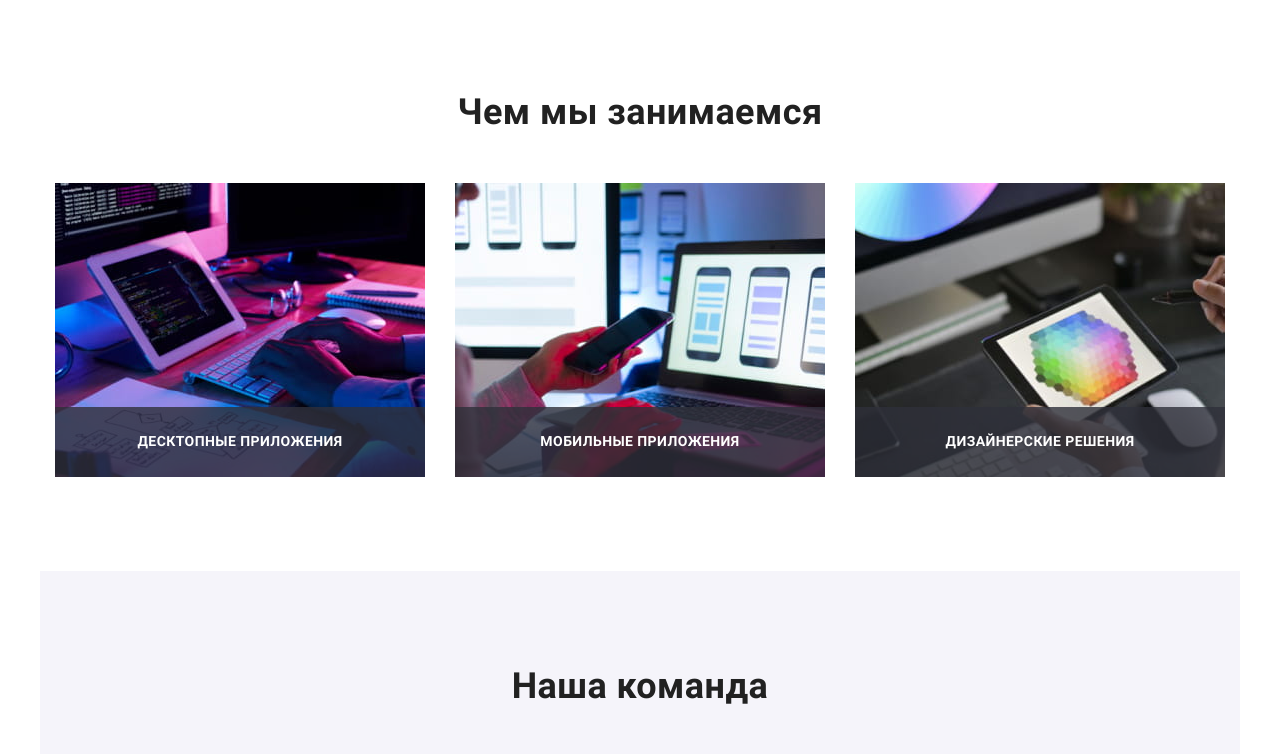
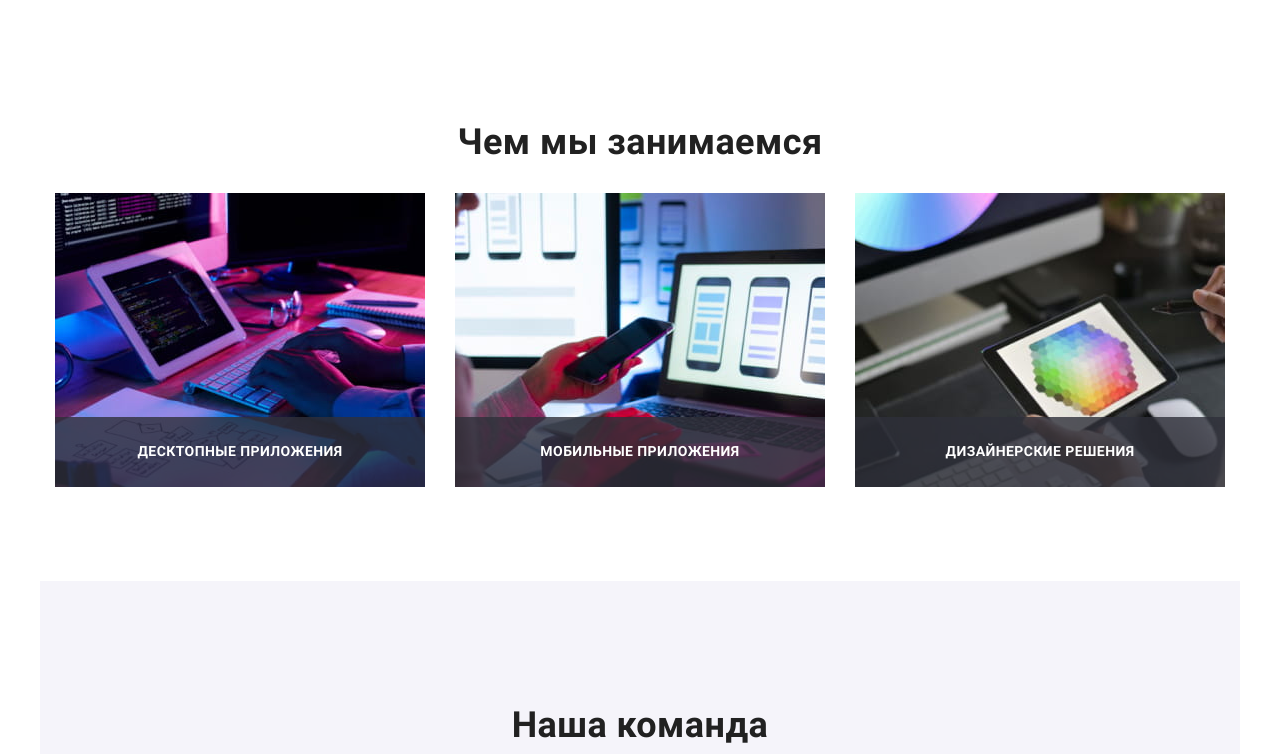
Before and after one commit to Anastasia-Solovei/goit-markup-hw-08, a plain HTML site: page index.html in a window 1280 px wide. Shown: the part 1026-1780 px from the top of the page. Drawn offline with nearby package versions, Linux system fonts and the light colour scheme; files that its build step writes are made by us from their sources.

Commit message:
Убирает внешнюю геометрию для базовых стилей оглавления секции.

```diff
--- a/sass/utils/_section.scss
+++ b/sass/utils/_section.scss
@@ -8,8 +8,6 @@
   }
 
   &__heading {
-    margin-top: 0;
-    margin-bottom: 50px;
     color: $title-text-color;
     font-weight: $primary-font-weight;
     font-size: $section-heading-font-size;
```
Also changed, not shown: css/main.css.
